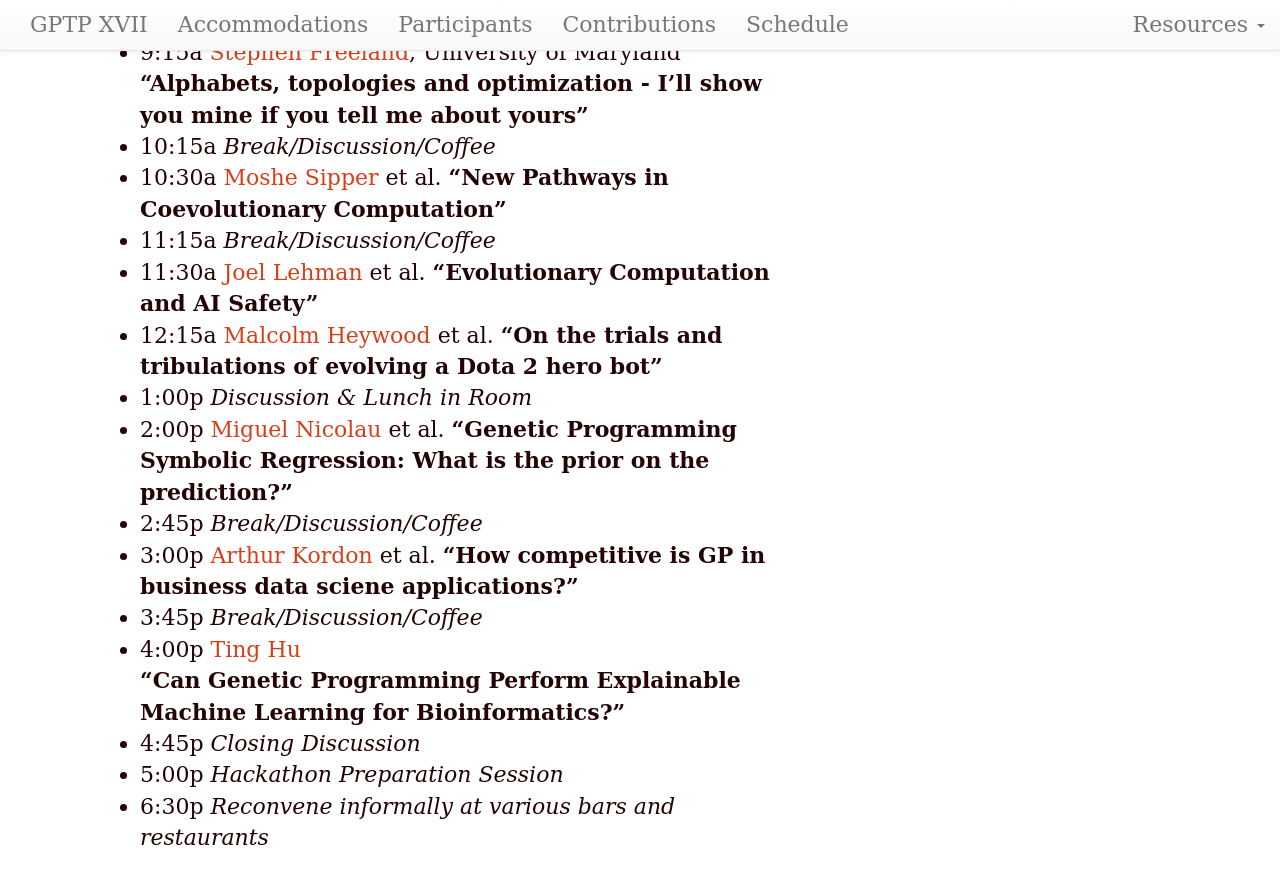
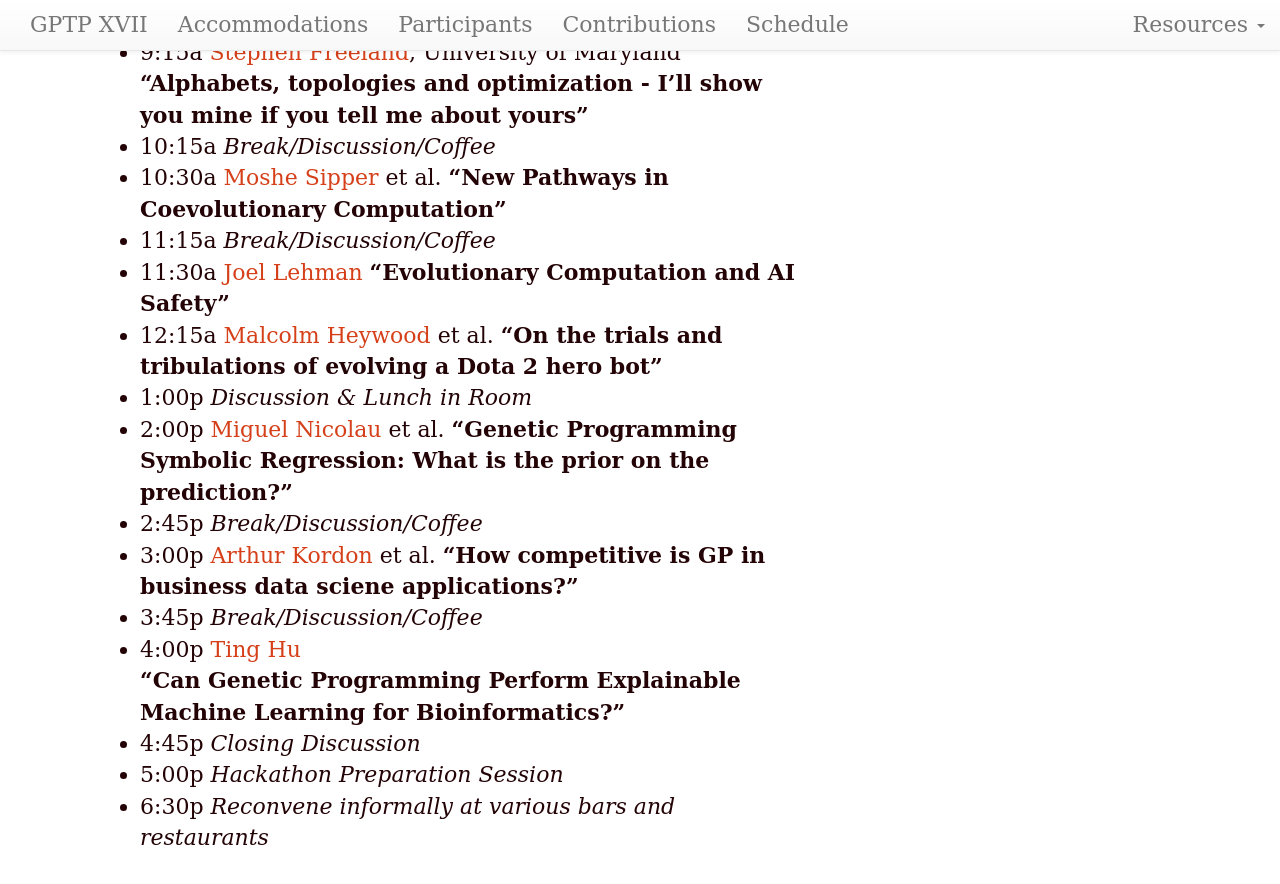
Before and after one commit to GPTP-workshop/gptp-workshop.github.io, a Jekyll site: the page built from schedule.md, in a window 1280 px wide and 900 px high, scrolled down 574 px. Shown: the top 884 px of the window. Built offline with Jekyll 4.4.1, drawn with Linux system fonts in a browser that asks for light colours; our own code applies the rules of GitHub Pages for plain Markdown files.

```diff
--- a/schedule.md
+++ b/schedule.md
@@ -22,7 +22,7 @@ and end after lunch on the last day, that is May 19, 2019.
 - 10:30a [Moshe Sipper](http://www.moshesipper.com/) et al.
 **"New Pathways in Coevolutionary Computation"**
 - 11:15a _Break/Discussion/Coffee_
-- 11:30a [Joel Lehman](http://joellehman.com/) et al.
+- 11:30a [Joel Lehman](http://joellehman.com/)
 **"Evolutionary Computation and AI Safety"**
 - 12:15a [Malcolm Heywood](https://web.cs.dal.ca/~mheywood/) et al.
 **"On the trials and tribulations of evolving a Dota 2 hero bot"**
```
Also changed, not shown: other parts of schedule.md (+1 -1 lines).
